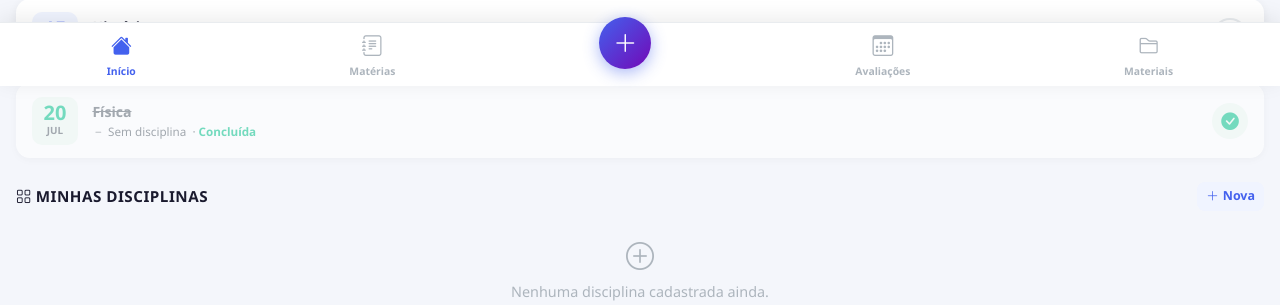
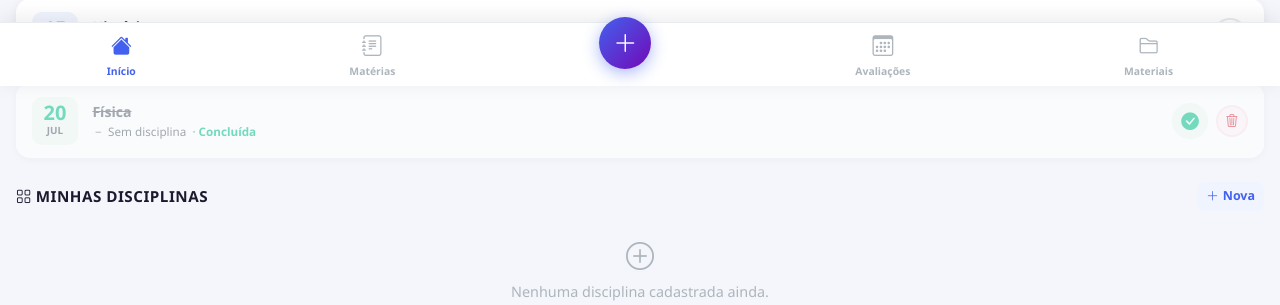
Before and after one commit to Laurino-Bonifacio/Central_Estudos, a Django app: page /dashboard/ in a window 1280 px wide. Shown: the part 714-1019 px from the top of the page. Run offline with Django 5.2, Linux system fonts and the light colour scheme; a user stored in the database is signed in; data comes from the database, SQL or seed files in the repository; data that the repository does not hold is empty.

Commit message:
Add functionality to delete completed evaluations from the system
Introduces a new view `remover_avaliacao` in `estudos/views.py`, a corresponding URL pattern in `estudos/urls.py`, and updates `estudos/templates/estudos/dashboard.html` to include a delete button for completed evaluations.

Replit-Commit-Author: Agent
Replit-Commit-Session-Id: 022d5722-0ace-4c42-828d-7b8bbe4bcbc3
Replit-Commit-Checkpoint-Type: full_checkpoint
Replit-Commit-Event-Id: 304f0755-bc3f-4530-92be-6dab35445048
Replit-Commit-Screenshot-Url: https://storage.googleapis.com/screenshot-production-us-central1/34615ebd-26c0-4b7e-86cd-b1dcfaf5ccdd/022d5722-0ace-4c42-828d-7b8bbe4bcbc3/2XI09Oc
Replit-Helium-Checkpoint-Created: true

```diff
--- a/estudos/templates/estudos/dashboard.html
+++ b/estudos/templates/estudos/dashboard.html
@@ -86,6 +86,14 @@
       background: #f0faf4; display: flex; align-items: center; justify-content: center;
       color: #20c997; font-size: 1.1rem;
     }
+    .btn-remover-av {
+      width: 32px; height: 32px; border-radius: 50%; flex-shrink: 0;
+      border: 2px solid #fde8ec; background: #fff5f7;
+      display: flex; align-items: center; justify-content: center;
+      color: #dc3545; font-size: 0.8rem; cursor: pointer;
+      transition: all 0.2s; text-decoration: none;
+    }
+    .btn-remover-av:hover { background: #dc3545; color: #fff; border-color: #dc3545; }
 
     /* Disciplina chip com botão remover */
     .disciplina-row {
@@ -256,7 +264,15 @@
             </div>
           </div>
           {% if av.estudo_concluido %}
-            <div class="badge-concluida"><i class="bi bi-check-circle-fill"></i></div>
+            <div class="d-flex align-items-center gap-2">
+              <div class="badge-concluida"><i class="bi bi-check-circle-fill"></i></div>
+              <a href="{% url 'remover_avaliacao' av.pk %}"
+                 class="btn-remover-av"
+                 title="Apagar avaliação"
+                 onclick="return confirm('Apagar \'{{ av.titulo }}\' permanentemente?')">
+                <i class="bi bi-trash3"></i>
+              </a>
+            </div>
           {% else %}
             <a href="{% url 'concluir_avaliacao' av.pk %}" class="btn-concluir" title="Marcar como concluída">
               <i class="bi bi-check-lg"></i>
--- a/estudos/urls.py
+++ b/estudos/urls.py
@@ -8,4 +8,5 @@ urlpatterns = [
     path('disciplinas/<int:pk>/remover/', views.remover_disciplina, name='remover_disciplina'),
     path('avaliacoes/adicionar/', views.adicionar_avaliacao, name='adicionar_avaliacao'),
     path('avaliacoes/<int:pk>/concluir/', views.concluir_avaliacao, name='concluir_avaliacao'),
+    path('avaliacoes/<int:pk>/remover/', views.remover_avaliacao, name='remover_avaliacao'),
 ]
--- a/estudos/views.py
+++ b/estudos/views.py
@@ -74,6 +74,13 @@ def remover_disciplina(request, pk):
     return redirect('dashboard')
 
 
+@login_required
+def remover_avaliacao(request, pk):
+    avaliacao = get_object_or_404(Avaliacao, pk=pk, usuario=request.user)
+    avaliacao.delete()
+    return redirect('dashboard')
+
+
 def cadastrar_usuario(request):
     if request.user.is_authenticated:
         return redirect('dashboard')
```
